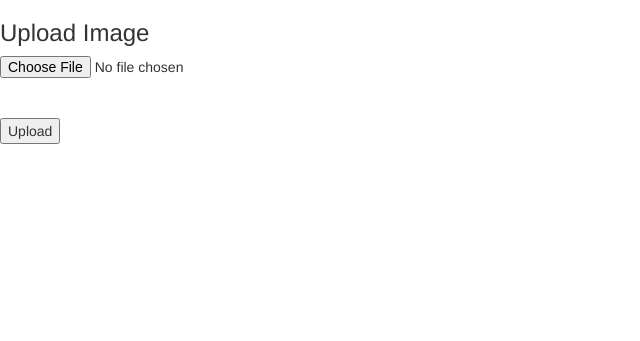
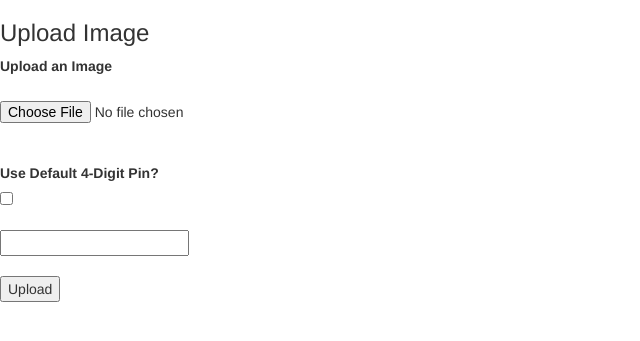
Before and after one commit to bryanlewis2/Encrypter, a Flask app: page /imageuploadpage in a window 1280 px wide. Shown: the top 341 px of the page, without its empty margins (0-640 px from the left). Run offline with Flask 2, Linux system fonts and the light colour scheme; some libraries are stand-ins or nearby versions.

Commit message:
Update 2 24/01/2022

```diff
--- a/Encrypter/app.py
+++ b/Encrypter/app.py
@@ -168,6 +168,11 @@ def imageupload():
         uploaded_image = request.files['uploaded_image']
 #        open(uploaded_image, "rb")
         b64string = base64.b64encode(uploaded_image.read())
+        encryption_pin = request.form.getlist('check')
+        if encryption_pin == ['default']:
+            img_pass = request.cookies.get('img_pass')
+        else:
+            img_pass = request.form.get('encryption_key')
         return b64string
     except:
         return "An Error Ocurred"
--- a/Encrypter/templates/imageupload.html
+++ b/Encrypter/templates/imageupload.html
@@ -11,9 +11,26 @@
 <body>
     <h3>Upload Image</h3>
     <form action="/imageupload" method="post" enctype="multipart/form-data">
+        <label id="image_upload">Upload an Image</label><br /><br />
         <input type="file" name="uploaded_image" /><br /><br />
+
+        <label id="default_pin">Use Default 4-Digit Pin?</label><br />
+        <input type="checkbox" id="myCheck" name="check" value="default" onclick="addbox();" /><br /><br />
+
+        <input type="text" id="text_box" name="encryption_key" /><br /><br />
+
         <input type="submit" value="Upload" />
 
     </form>
+    <script>
+        function addbox() {
+            if (document.getElementById('myCheck').checked) {
+                document.getElementById('text_box').style.display = 'none';
+            }
+            else {
+                document.getElementById('text_box').style.display = 'block';
+            }
+        }
+    </script>
 </body>
 </html>
```
